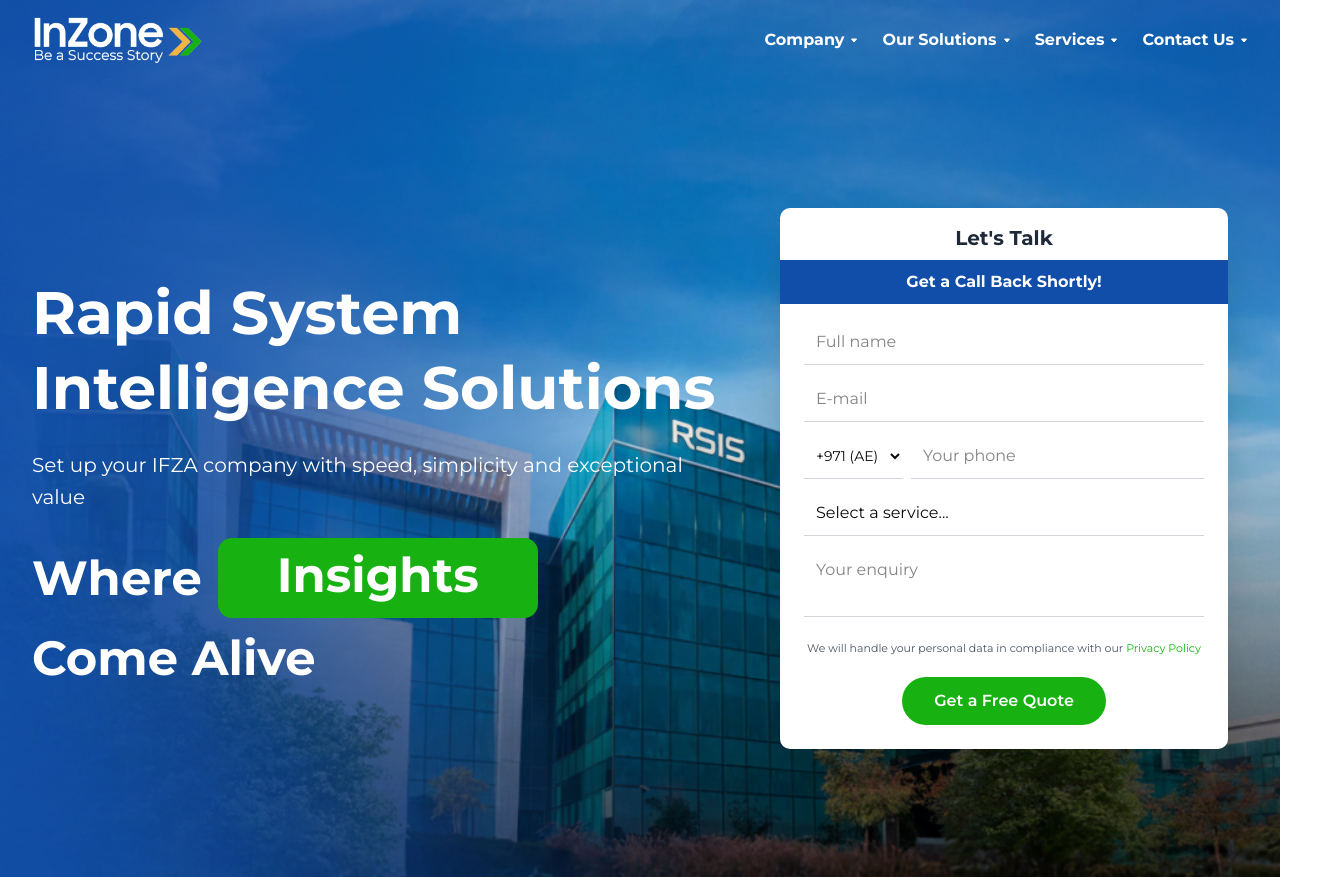
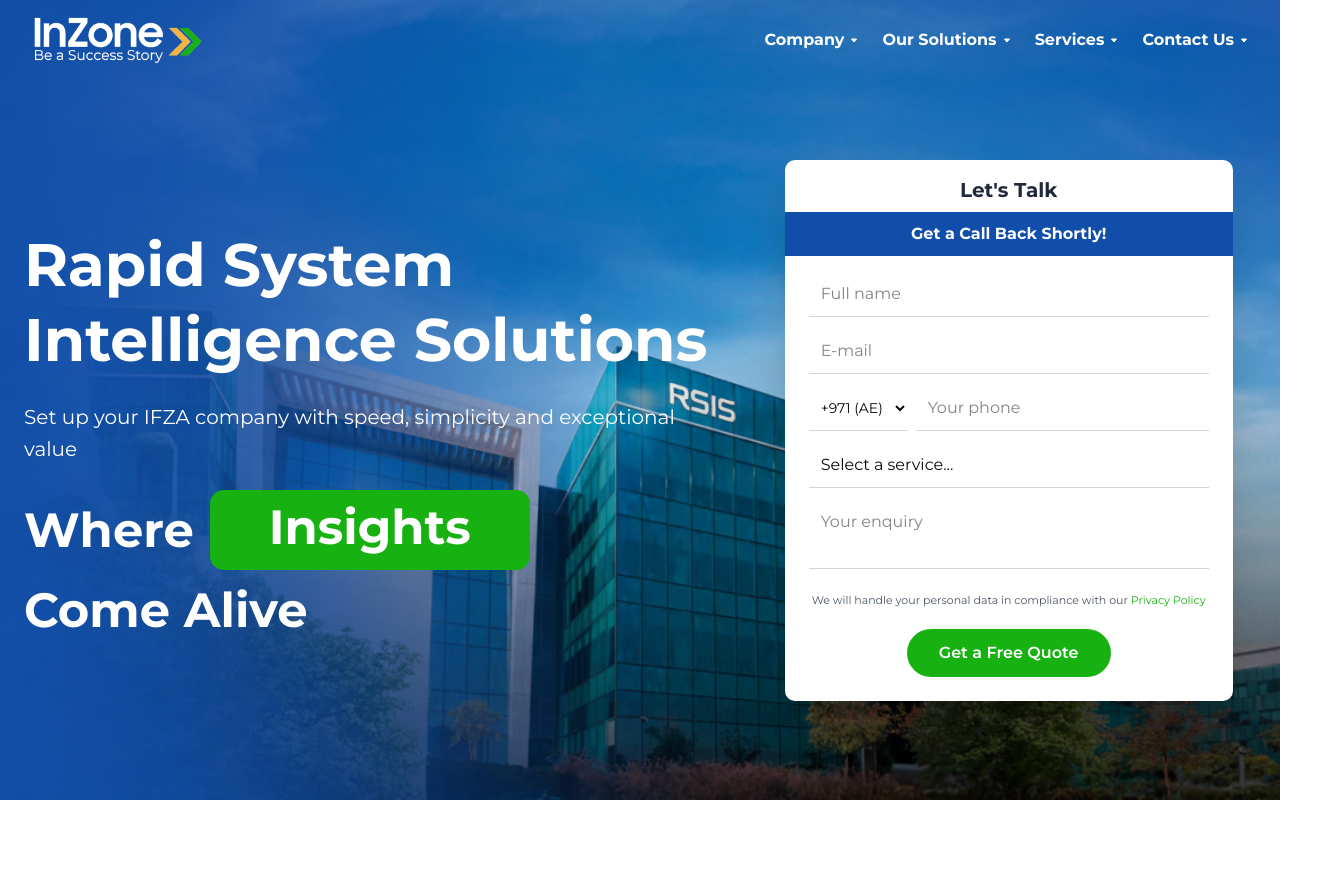
Before and after one commit to MohammedSarfaraz-droid/Rapid-System-Intelligence-Solutions, a Next.js app: page / in a window 1280 px wide. Shown: the whole page, 1323 px wide, since content can reach past the window. After the commit the page ends 800 px from the top, so only its background shows below. Built offline with nearby package versions, Linux system fonts and the light colour scheme.

Commit message:
feat: Improve layout and accessibility by adding overflow-x-hidden to global styles and Hero components

```diff
--- a/src/app/globals.css
+++ b/src/app/globals.css
@@ -115,6 +115,10 @@
   * {
     @apply border-border outline-ring/50;
   }
+  html,
+  body {
+    @apply overflow-x-hidden;
+  }
   body {
     @apply bg-background text-foreground;
     font-family: var(--font-montserrat), Arial;
--- a/src/app/page.js
+++ b/src/app/page.js
@@ -4,11 +4,11 @@
 export default function Home() {
   return (
     <div
-      className="relative bg-cover bg-center bg-no-repeat min-h-screen"
+      className="relative bg-cover bg-center bg-no-repeat min-h-screen overflow-x-hidden"
       style={{ backgroundImage: "url('/Images/RSIS-Banner.png')" }}
     >
 
-      <div className="relative z-10 min-h-screen flex flex-col">
+      <div className="relative z-10 min-h-screen flex flex-col overflow-x-hidden">
         <Header />
         <Hero />
       </div>
--- a/src/components/Hero.jsx
+++ b/src/components/Hero.jsx
@@ -24,9 +24,9 @@
       variants={sectionVariants}
       initial="hidden"
       animate="visible"
-      className="relative w-full flex flex-col items-center justify-center min-h-[60vh] py-6 sm:py-8 md:py-8 lg:py-12 xl:py-16"
+      className="relative w-full flex flex-col items-center justify-center min-h-[60vh] py-6 sm:py-8 md:py-8 "
     >
-      <div className="container mx-auto px-3 sm:px-4 md:px-6 lg:px-8 relative z-10 w-full py-6 sm:py-8 md:py-8 lg:py-12 xl:py-16">
+      <div className="container mx-auto px-3 sm:px-4 md:px-6  relative z-10 w-full py-6 sm:py-8 md:py-8 lg:py-12 ">
         <div className="grid grid-cols-1 lg:grid-cols-12 gap-6 sm:gap-8 lg:gap-8 items-center w-full">
           <HeroContent />
 
--- a/src/components/Hero/HeroContent.jsx
+++ b/src/components/Hero/HeroContent.jsx
@@ -5,7 +5,10 @@
 
 const MARQUEE_WORDS = ["Ideas", "Technology", "Insights", "Results"];
 
-const containerVariants = useReducedMotion
+export default function HeroContent() {
+  const shouldReduceMotion = useReducedMotion();
+
+  const containerVariants = shouldReduceMotion
     ? {
         hidden: { opacity: 1 },
         visible: { opacity: 1, transition: { duration: 0, staggerChildren: 0 } },
@@ -15,7 +18,7 @@
         visible: { opacity: 1, transition: { duration: 0.5, staggerChildren: 0.15 } },
       };
 
-const itemVariants = useReducedMotion
+  const itemVariants = shouldReduceMotion
     ? {
         hidden: { opacity: 1, y: 0 },
         visible: { opacity: 1, y: 0, transition: { duration: 0 } },
@@ -25,17 +28,16 @@
         visible: { opacity: 1, y: 0, transition: { duration: 0.4 } },
       };
 
-const slideInVariants = useReducedMotion
+  const slideInVariants = shouldReduceMotion
     ? {
         hidden: { opacity: 1, x: 0 },
         visible: { opacity: 1, x: 0, transition: { duration: 0 } },
       }
     : {
-      hidden: { opacity: 0, x: 40 },
+        hidden: { opacity: 0, x: 20 },
         visible: { opacity: 1, x: 0, transition: { duration: 0.5 } },
       };
 
-export default function HeroContent() {
   return (
     <motion.div
       className="lg:col-span-7 flex flex-col justify-center space-y-4 sm:space-y-5 md:space-y-6 px-2 sm:px-0"
```
Lines whose indentation alone changed are shown as unchanged.
